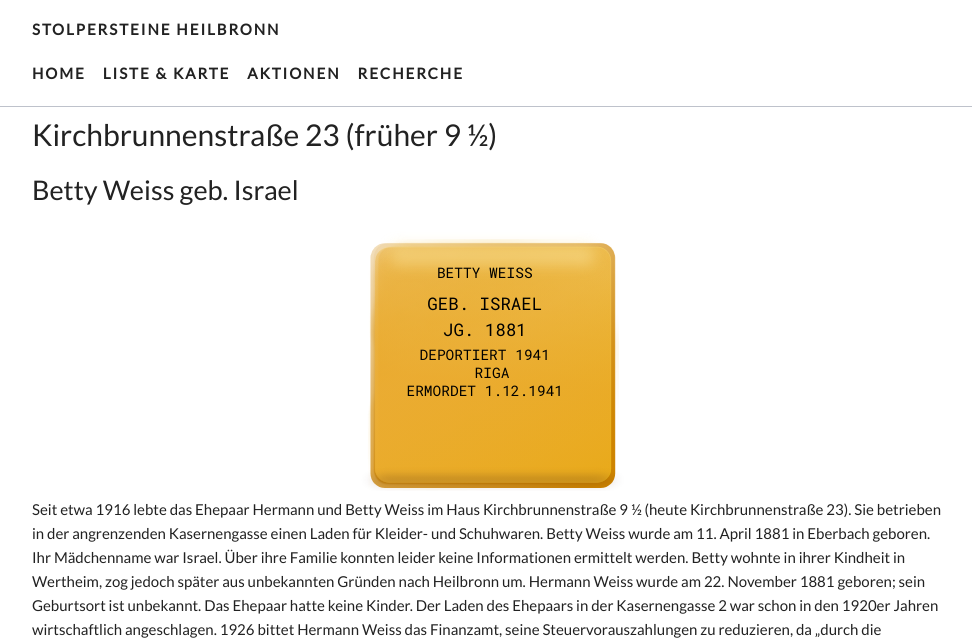
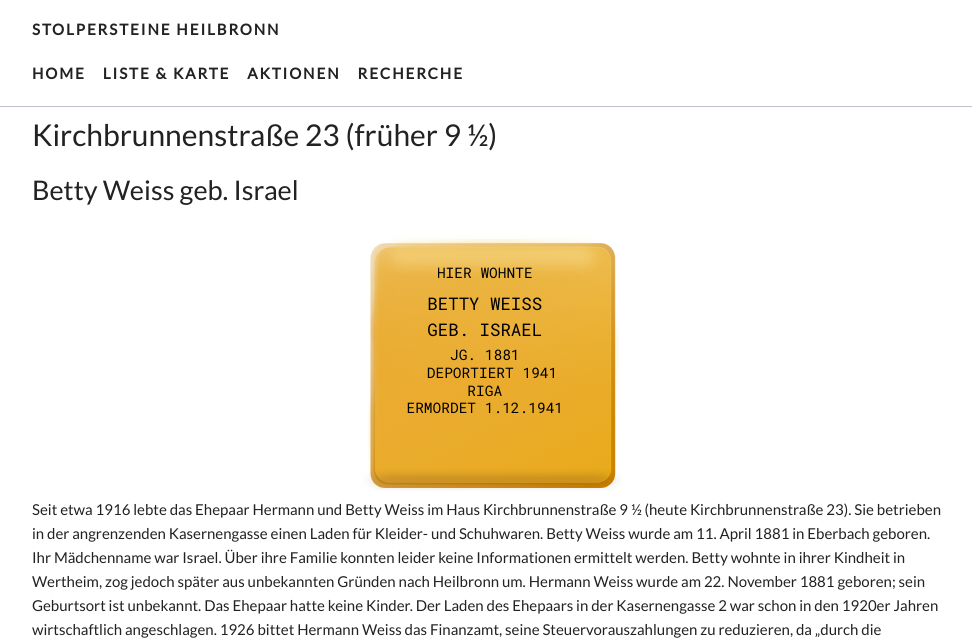
Before and after one commit to opendata-heilbronn/stolpersteine, a Jekyll site: the page built from _list/kirchbrunnenstr-23.markdown, in a window 1280 px wide and 1215 px high, cut to the strip 0-641 px from the top of the window. Shown: the whole strip, without its empty margins (148-1120 px from the left). Built offline with Jekyll 4.4.1, drawn with Linux system fonts in a browser that asks for light colours; nearby versions of some CDN libraries; some web fonts are replaced.

Commit message:
Updated Kirchbrunnenstr 23

```diff
--- a/_list/kirchbrunnenstr-23.markdown
+++ b/_list/kirchbrunnenstr-23.markdown
@@ -5,7 +5,8 @@ names: Betty Weiss geb. Israel
 paten: "Lara Gürol, Emily Burroughs, Larissa Liebhardt, Emma Käß | \nLuise-Bronner-Realschule
   Heilbronn"
 steine:
-- - BETTY WEISS
+- - HIER WOHNTE
+  - BETTY WEISS
   - GEB. ISRAEL
   - JG. 1881
   - DEPORTIERT 1941
```
